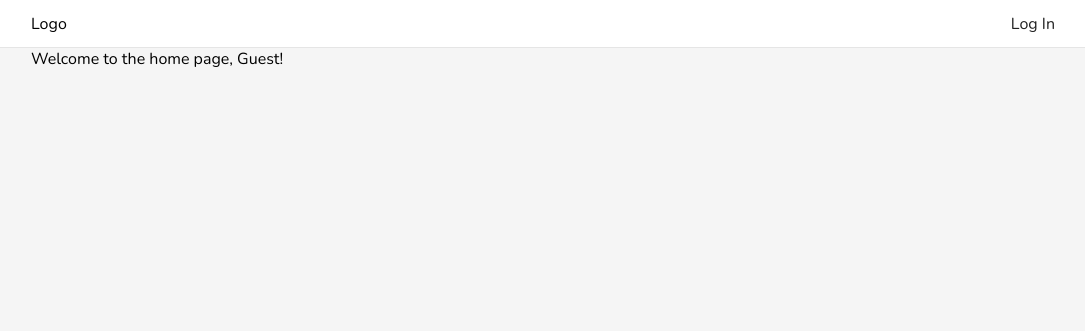
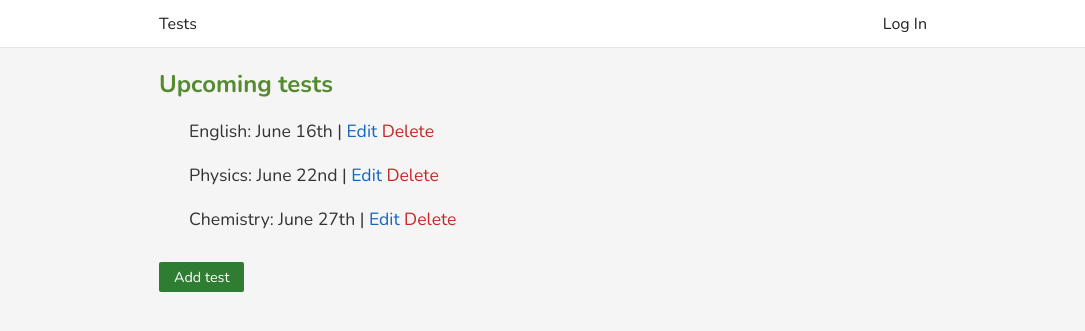
Before and after one commit to bilyanhadzhi/yourschoolbuddy, a PHP site: page /src/home.php in a window 1280 px wide. Shown: the top 331 px of the page, without its empty margins (97-1182 px from the left). Run offline with PHP 8.4, Linux system fonts and the light colour scheme; a stand-in replaces the project's code that opens the database connection; some libraries are stand-ins or nearby versions.

Commit message:
Style the home page, add dummy data

```diff
--- a/public/css/style.css
+++ b/public/css/style.css
@@ -13,17 +13,28 @@
 html, body {
   min-width: 310px;
   background-color: #f5f5f5;
+  color: #333333;
 }
 
 a {
   text-decoration: none;
   color: initial;
+  cursor: pointer;
 }
 
+ul {
+  list-style: none;
+}
+
+/* Helper classes */
+.hover-underline:hover {
+  text-decoration: underline;
+}
+
+/* Container styles */
 .container {
   width: 100%;
-  padding: 0 5%;
-  background-color: #f5f5f5;
+  padding: 20px 5%;
 }
 
 /* Navbar styles */
@@ -44,7 +55,6 @@ a {
 
 #navbar ul li {
   height: 100%;
-  margin-left: 20px;
 }
 
 #navbar ul li a {
@@ -54,11 +64,12 @@ a {
   color: #212121;
 }
 
-.green {
+#navbar ul li a:hover {
   color: #558B2F;
 }
 
-#navbar ul li a:hover {
+/* Color text green */
+.green {
   color: #558B2F;
 }
 
@@ -125,18 +136,65 @@ a {
   margin: 10px 0 10px;
 }
 
-.form-flash ul {
-  list-style: none;
-}
-
 .form-flash ul li {
   font-size: 0.8rem;
   margin: 5px 0;
 }
 
+/* Tests list styles */
+.tests-list {
+  margin-top: 10px;
+}
+
+.tests-list li {
+  padding-left: 30px;
+  font-size: 1.1rem;
+  line-height: 2.5;
+}
+
+/* Button styles */
+.btn {
+  border: none;
+  padding: 5px 15px;
+  font-size: 0.9rem;
+  border-radius: 2px;
+  cursor: pointer;
+  color: #ffffff;
+}
+
+/* 'Add test' buttons styles */
+.add-btn {
+  background-color: #2E7D32;
+  margin-top: 20px;
+}
+
+.add-btn:hover {
+  background-color: #388E3C;
+}
+
+.edit-btn {
+  color: #1565C0;
+}
+
+.edit-btn:hover {
+  color: #1976D2;
+}
+
+.delete-btn {
+  color: #c62828;
+}
+
+.delete-btn:hover {
+  color: #d32f2f;
+}
+
+.btn:focus {
+  outline: none;
+}
+
 /* Media queries */
 @media screen and (min-width: 800px) {
   .container {
-    padding: 0 10%;
+    padding: 20px 20%;
   }
 }
--- a/src/home.php
+++ b/src/home.php
@@ -1,5 +1,6 @@
 <?php
-  $user = isset($_SESSION['username']) ? $_SESSION['username'] : 'Guest';
+  $username = isset($_SESSION['username']) ? $_SESSION['username'] : 'Guest';
+  $title = 'Tests';
 ?>
 
 <?php require_once('templates/tpl.' . basename(__FILE__)) ?>
--- a/src/log_in.php
+++ b/src/log_in.php
@@ -3,6 +3,7 @@
 
 <?php
   $values = ['username' => '', 'password' => ''];
+  $title = 'Log in';
 
   if (isset($_POST['submit'])) {
     $login_form = new LoginForm($_POST['username'], $_POST['password']);
--- a/src/register.php
+++ b/src/register.php
@@ -2,11 +2,7 @@
 <?php require_once(SRC_DIR . '/database/database.php') ?>
 
 <?php
-  if (isset($_SESSION['username'])) {
-    $router = new Router;
-    $router->redirect_to('/');
-  }
-
+  $title = 'Register';
   $values = ['username' => '', 'email' => '', 'password' => ''];
 
   if (isset($_POST['submit'])) {
--- a/src/routing/router.php
+++ b/src/routing/router.php
@@ -34,7 +34,7 @@
     public function get($page_name, $protected) {
       $is_logged_in = isset($_SESSION['username']);
 
-      if ($page_name === '/log_in' || $page_name === '/register' && is_logged_in) {
+      if (($page_name === '/log_in.php' || $page_name === '/register.php') && $is_logged_in) {
         $this->redirect_to('/');
       } elseif (!$protected) {
         require_once(SRC_DIR . $page_name);
--- a/src/templates/includes/header.php
+++ b/src/templates/includes/header.php
@@ -5,7 +5,7 @@
   <meta name="viewport" content="width=device-width, initial-scale=1.0">
   <meta http-equiv="X-UA-Compatible" content="ie=edge">
   <link rel="stylesheet" href="/css/style.css">
-  <title>YourSchoolBuddy</title>
+  <title><?=isset($title) ? $title : 'YourSchoolBuddy'?></title>
 </head>
 <body>
   <?php require('navbar.php'); ?>
--- a/src/templates/includes/navbar.php
+++ b/src/templates/includes/navbar.php
@@ -1,5 +1,9 @@
 <nav class="container" id="navbar">
-  <a href="/">Logo</a>
+  <ul>
+    <li>
+      <a href="/">Tests</a>
+    </li>
+  </ul>
   <ul>
     <?php if (isset($_SESSION['username'])): ?>
       <li><a href="/log_out">Log Out</a></li>
--- a/src/templates/tpl.home.php
+++ b/src/templates/tpl.home.php
@@ -1,7 +1,25 @@
-<?php require_once('includes/header.php'); ?>
+<?php require_once('includes/header.php') ?>
 
 <div class="container">
-  Welcome to the home page, <?=$user?>!
+  <h2 class="green">Upcoming tests</h2>
+  <ul class="tests-list">
+    <li>
+      English: June 16th |
+      <a class="edit-btn hover-underline">Edit</a>
+      <a class="delete-btn hover-underline">Delete</a>
+    </li>
+    <li>
+      Physics: June 22nd |
+      <a class="edit-btn hover-underline">Edit</a>
+      <a class="delete-btn hover-underline">Delete</a>
+    </li>
+    <li>
+      Chemistry: June 27th |
+      <a class="edit-btn hover-underline">Edit</a>
+      <a class="delete-btn hover-underline">Delete</a>
+    </li>
+  </ul>
+  <button class="btn add-btn">Add test</button>
 </div>
 
-<?php require_once('includes/footer.php'); ?>
+<?php require_once('includes/footer.php') ?>
--- a/src/templates/tpl.log_in.php
+++ b/src/templates/tpl.log_in.php
@@ -1,4 +1,4 @@
-<?php require_once('includes/header.php'); ?>
+<?php require_once('includes/header.php') ?>
 
 <section class="auth-container">
   <h2 class="green">Log in</h2>
@@ -24,4 +24,4 @@
   </section>
 </section>
 
-<?php require_once('includes/footer.php'); ?>
+<?php require_once('includes/footer.php') ?>
```
